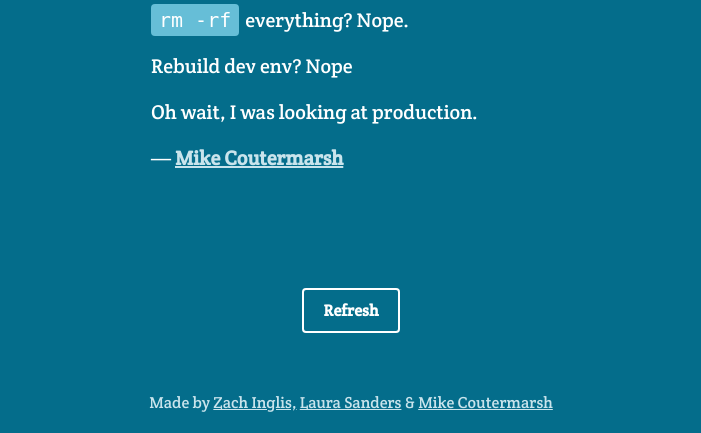
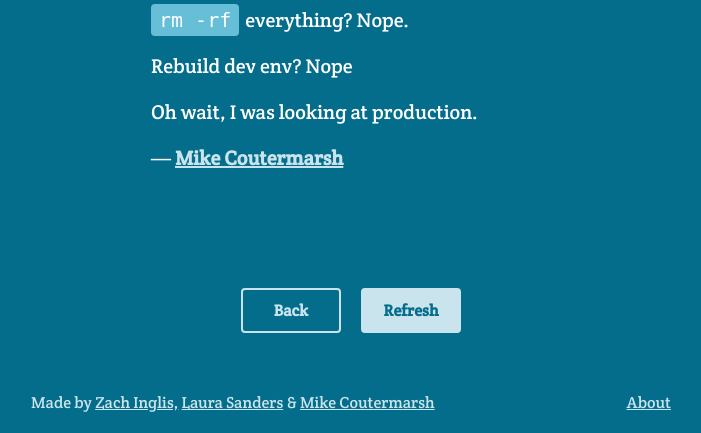
Before and after one commit to zachinglis/dev-mistakes, a Node server app: page / in a window 1280 px wide. Shown: the part 367-800 px from the top of the page, without its empty margins (289-990 px from the left). Run offline with Node 20, Linux system fonts and the light colour scheme.

Commit message:
Continued basic stying and added back button

```diff
--- a/public/css/style.css
+++ b/public/css/style.css
@@ -30,19 +30,36 @@ body {
   text-align: center; }
 
 .button {
+  -webkit-transition: all 0.3s ease-in;
+  -moz-transition: all 0.3s ease-in;
+  -ms-transition: all 0.3s ease-in;
+  -o-transition: all 0.3s ease-in;
+  transition: all 0.3s ease-in;
   cursor: pointer;
   outline: none;
   display: inline-block;
-  border: 2px solid white;
+  border: 2px solid #c9e4ec;
   background-color: transparent;
-  color: white;
+  color: #c9e4ec;
   font-family: inherit;
   font-size: 16px;
   font-weight: bold;
+  width: 100px;
   margin: 20px 0;
   padding: 10px 20px;
   border-radius: 4px;
   text-decoration: none; }
+  .button + .button {
+    margin-left: 20px; }
+  .button:hover {
+    border-color: white;
+    color: white; }
+  .button--primary {
+    background-color: #c9e4ec;
+    color: #046d8b; }
+    .button--primary:hover {
+      background-color: white;
+      color: #046d8b; }
 
 a {
   -webkit-transition: color 0.3s ease-in;
@@ -63,8 +80,8 @@ code {
 .madeby {
   position: absolute;
   bottom: 20px;
-  width: 100%;
-  text-align: center;
+  left: 25%;
+  width: 50%;
   font-size: 16px; }
   .madeby {
     -webkit-transition: color 0.3s ease-in;
@@ -73,3 +90,7 @@ code {
     -o-transition: color 0.3s ease-in;
     transition: color 0.3s ease-in;
     color: #c9e4ec; }
+
+.right {
+  float: right;
+  text-align: right; }
--- a/public/css/style.scss
+++ b/public/css/style.scss
@@ -50,19 +50,40 @@ body {
 }
 
 .button {
+  @include transition(all 0.3s ease-in);
   cursor: pointer;
   outline: none;
   display: inline-block;
-  border: 2px solid $clr_text;
+  border: 2px solid $clr_link;
   background-color: transparent;
-  color: $clr_text;
+  color: $clr_link;
   font-family: inherit;
   font-size: 16px;
   font-weight: bold;
+  width: 100px;
   margin: 20px 0;
   padding: 10px 20px;
   border-radius: 4px;
   text-decoration: none;
+
+  + .button {
+    margin-left: 20px;
+  }
+
+  &:hover {
+    border-color: $clr_text;
+    color: $clr_text;
+  }
+
+  &--primary {
+    background-color: $clr_link;
+    color: $clr_bg;
+
+    &:hover {
+      background-color: $clr_text;
+      color: $clr_bg;
+    }
+  }
 }
 
 a {
@@ -85,8 +106,10 @@ code {
   // FIX on mobile
   position: absolute;
   bottom: 20px;
-  width: 100%;
-  text-align: center;
+  left: 25%;
+  width: 50%;
+  // margin: 0 auto;
+  // text-align: center;
   font-size: 16px;
 
   & {
@@ -94,3 +117,8 @@ code {
     color: $clr_link;
   }
 }
+
+.right {
+  float: right;
+  text-align: right;
+}
--- a/views/index.jade
+++ b/views/index.jade
@@ -9,4 +9,5 @@ block content
       strong.quote--author
 
     .actions
-      button.button.button--refreshQuote(href='#') Refresh
+      button.button.button--lastQuote(href='#') Back
+      button.button.button--primary.button--refreshQuote(href='#') Refresh
--- a/views/layout.jade
+++ b/views/layout.jade
@@ -26,3 +26,4 @@ html(lang='en')
       a(href='https://twitter.com/teawithlemon') Laura Sanders
       |&nbsp;&amp;&nbsp;
       a(href='https://twitter.com/mscccc') Mike Coutermarsh
+      a(href='/about').right About
```
